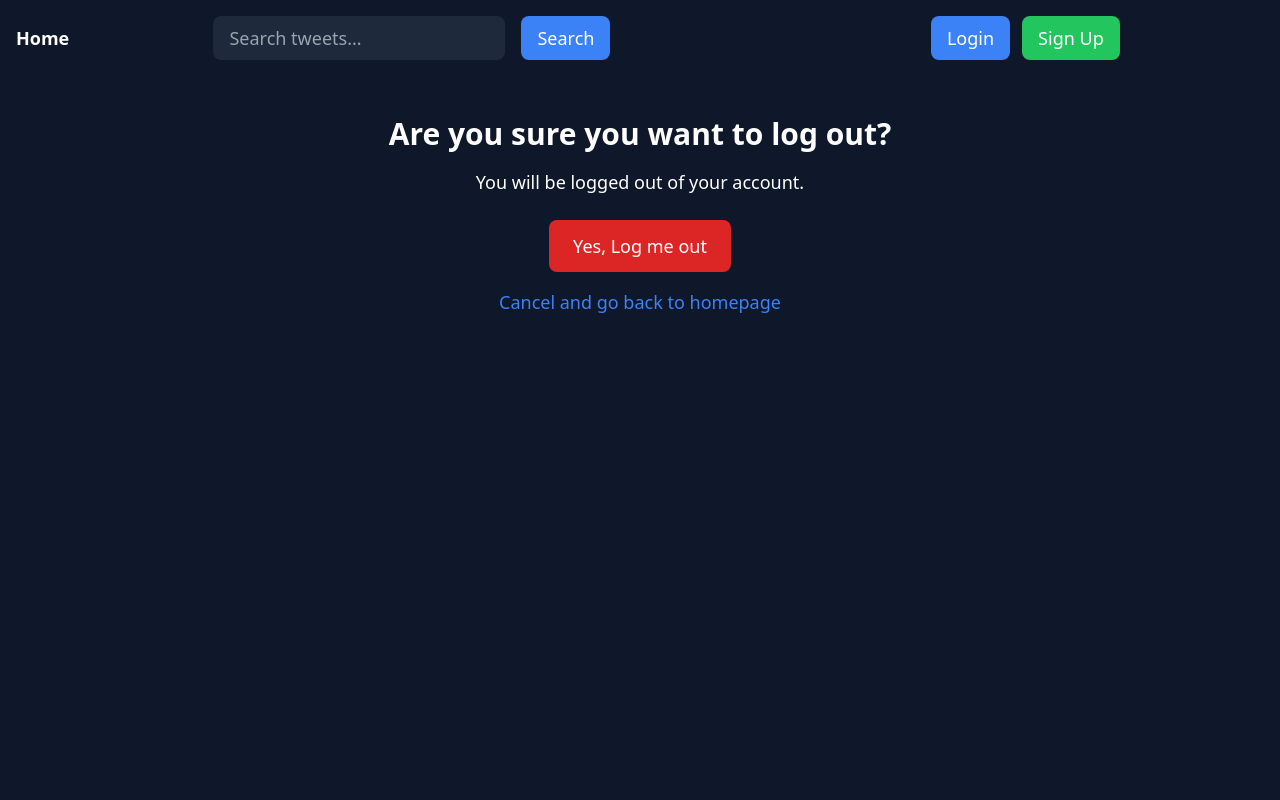
After one commit to Sushank-ghimire/tweet-django, a Django app: page /logout/ in a window 1280 px wide. The commit adds this page. Run offline with Django 5.2, Linux system fonts and the light colour scheme; some libraries are stand-ins or nearby versions.

Commit message:
Implement logout functionality with confirmation page and update logout URL handling

```diff
--- a/megaproject/urls.py
+++ b/megaproject/urls.py
@@ -30,7 +30,8 @@ urlpatterns = [
     path('tweets/', include('tweet.urls')),
     path('login/', views.login_view, name='login'),
     path('signup/', views.signup, name='signup'),
-    path('logout/', auth_views.LogoutView.as_view(), name='logout'),
+    # path('logout/', auth_views.LogoutView.as_view(), name='logout'),
+    path('logout/', views.logout, name='logout'),
 ] + static(
     settings.MEDIA_URL, document_root=settings.MEDIA_ROOT
 )
--- a/megaproject/views.py
+++ b/megaproject/views.py
@@ -1,5 +1,5 @@
 from django.contrib.auth.forms import UserCreationForm, AuthenticationForm
-from django.contrib.auth import login
+from django.contrib.auth import login, logout, views
 from django.shortcuts import render, redirect
 
 def signup(request):
@@ -29,3 +29,9 @@ def index(request):
 
 def custom_404_view(request, exception):
     return render(request, "404.html", status=404)
+
+def logout(request):
+    if request.method == "POST":
+        views.auth_logout(request)
+        return redirect('homepage')
+    return render(request, 'logout.html')
--- a/templates/layout/base.html
+++ b/templates/layout/base.html
@@ -50,15 +50,13 @@
         <div class="flex items-center justify-center gap-3">
           {% if user.is_authenticated %}
           <!-- If logged in, show logout button -->
-          <form action="{% url 'logout' %}" method="POST">
-            {% csrf_token %}
-            <button
-              type="subimi"
+            <a
+              href="{% url 'logout' %}"
+              type="submit"
               class="bg-red-500 px-4 py-2 rounded-lg hover:bg-red-600"
             >
               Logout
-            </button>
-          </form>
+            </a>
 
           {% else %}
           <!-- If not logged in, show login and signup buttons -->
--- /dev/null
+++ b/templates/logout.html
@@ -0,0 +1,22 @@
+{% extends "layout/base.html" %}
+
+{% block title %}Confirm Logout{% endblock %}
+
+{% block content %}
+<div class="text-center mt-10">
+    <h1 class="text-3xl font-semibold">Are you sure you want to log out?</h1>
+    <p class="mt-4 text-lg">You will be logged out of your account.</p>
+
+    <form method="post">
+        {% csrf_token %}
+        <button
+            type="submit"
+            class="mt-6 px-6 py-3 bg-red-600 text-white rounded-lg font-medium hover:bg-red-700"
+        >
+            Yes, Log me out
+        </button>
+    </form>
+
+    <a href="{% url 'homepage' %}" class="mt-4 block text-blue-500">Cancel and go back to homepage</a>
+</div>
+{% endblock %}
```
Also changed, not shown: templates/index.html (+13 -2 lines), db.sqlite3.
